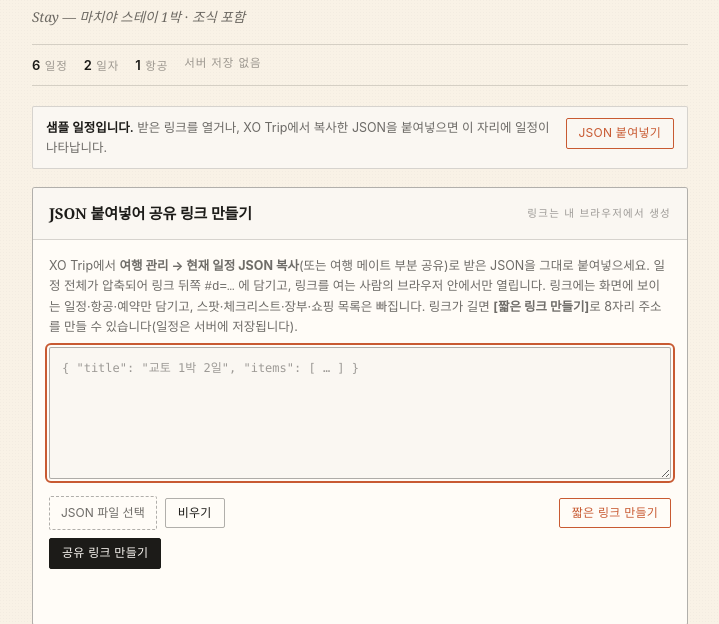
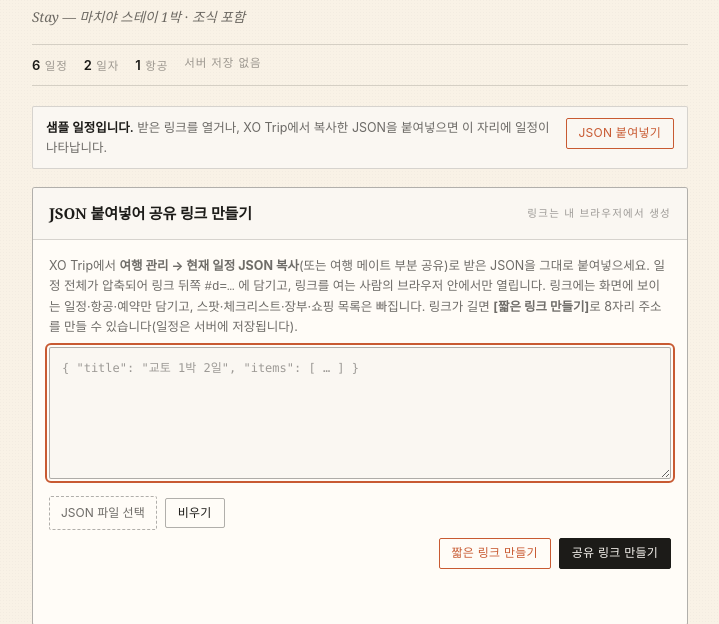
Before and after one commit to zzozzi-rgb/Xo-trip-share, a plain HTML site: page index.html in a window 1280 px wide. Both pictures are taken after a click on the button "일정 링크 만들기". Shown: the part 202-826 px from the top of the page, without its empty margins (280-999 px from the left). Drawn offline with Linux system fonts and the light colour scheme.

Commit message:
만들기 버튼 두 개를 한 묶음으로 정렬해 좁은 화면에서 줄바꿈이 깨지지 않게

```diff
--- a/index.html
+++ b/index.html
@@ -107,6 +107,8 @@
   textarea#jsonInput::placeholder{color:var(--ink-faint)}
   .row{display:flex;flex-wrap:wrap;gap:8px;align-items:center;margin-top:10px}
   .row .grow{flex:1 1 220px;min-width:0}
+  .rowbtns{display:flex;gap:8px;margin-left:auto;flex-wrap:wrap;justify-content:flex-end}
+  .rowbtns .btn{flex:0 0 auto}
   .filelabel{border:1px dashed var(--rule-strong);border-radius:2px;padding:7px 11px;font-size:12px;color:var(--ink-soft);cursor:pointer;white-space:nowrap}
   .filelabel:hover{background:rgba(28,27,24,.05)}
   .filelabel input{display:none}
@@ -292,8 +294,10 @@
           <label class="filelabel">JSON 파일 선택<input type="file" id="fileInput" accept=".json,application/json,text/plain"></label>
           <button class="btn" id="clearJson">비우기</button>
           <span class="grow"></span>
-          <button class="btn btn-accent" id="makeShort">짧은 링크 만들기</button>
-          <button class="btn btn-solid" id="buildLink">공유 링크 만들기</button>
+          <div class="rowbtns">
+            <button class="btn btn-accent" id="makeShort">짧은 링크 만들기</button>
+            <button class="btn btn-solid" id="buildLink">공유 링크 만들기</button>
+          </div>
         </div>
         <p class="status" id="composerStatus" role="status" aria-live="polite"></p>
         <div class="linkbox" id="linkBox" hidden>
```
